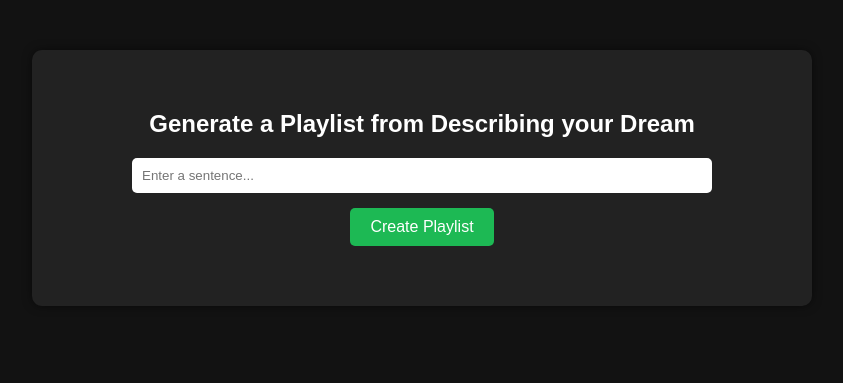
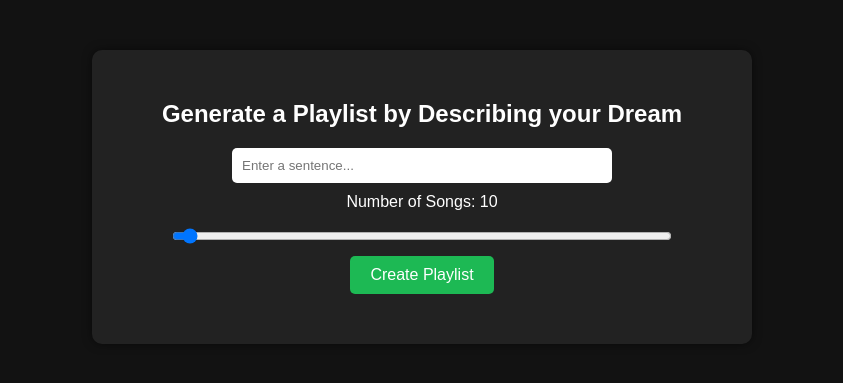
Before and after one commit to gurtajrattan/AISpotifyGenerator-DreamHacks, a Flask app: page / in a window 1280 px wide. Shown: the part 95-478 px from the top of the page, without its empty margins (218-1061 px from the left). Run offline with Flask 3, Linux system fonts and the light colour scheme.

Commit message:
different number of songs

```diff
--- a/app.py
+++ b/app.py
@@ -20,7 +20,7 @@ sp = spotipy.Spotify(auth_manager=SpotifyOAuth(
 USER_ID = os.getenv("SPOTIFY_USER_ID")
 
 # Function to search songs
-def search_songs(word, limit=10):
+def search_songs(word, limit):
     results = sp.search(q=word, type="track", limit=limit)
     tracks = results["tracks"]["items"]
     return [{"name": track["name"], "artist": track["artists"][0]["name"], "uri": track["uri"]} for track in tracks]
@@ -42,6 +42,7 @@ def index():
 @app.route('/generate_playlist', methods=['POST'])
 def generate_playlist():
     word = request.form.get('word')
+    limit = request.form.get('limit', 10, type=int)
 
     if not word:
         return jsonify({"error": "Please enter a word"}), 400
@@ -50,7 +51,7 @@ def generate_playlist():
     word = word.split()[0]  # <-- This line ensures only the first word is used
 
     # Search for tracks
-    track_list = search_songs(word)
+    track_list = search_songs(word, limit)
     track_uris = [track["uri"] for track in track_list]
 
     if not track_uris:
--- a/static/css/style.css
+++ b/static/css/style.css
@@ -15,19 +15,42 @@ header {
 }
 .container {
     margin: 50px auto;
-    max-width: 700px;
-    padding: 40px;
+    max-width: 600px;
+    padding: 30px;
     background-color: #222;
     border-radius: 10px;
     box-shadow: 0px 0px 10px rgba(0, 0, 0, 0.5);
 }
+
+.input-group {
+    display: flex;
+    justify-content: center;
+    margin-bottom: 15px;
+}
+
 input {
-    width: 80%;
+    width: 60%;
     padding: 10px;
     border: none;
     border-radius: 5px;
-    margin-bottom: 15px;
 }
+
+.slider-container {
+    display: flex;
+    flex-direction: column; /* Stack the label and slider */
+    align-items: center;
+    margin-top: 10px;
+}
+
+label {
+    font-size: 16px;
+    margin-bottom: 5px; /* Adds spacing between label and slider */
+}
+
+input[type="range"] {
+    width: 80%;
+}
+
 button {
     background-color: #1DB954;
     color: white;
--- a/templates/index.html
+++ b/templates/index.html
@@ -11,14 +11,27 @@
         Spotify Playlist Creator
     </header>
     <div class="container">
-        <h2>Generate a Playlist from Describing your Dream</h2>
+        <h2>Generate a Playlist by Describing your Dream</h2>
         <input type="text" id="sentence" placeholder="Enter a sentence...">
+
+    <br>
+
+    <div class="slider-container">
+        <label for="songCount">Number of Songs: <span id="songCountValue">10</span></label>
+        <input type="range" id="songCount" min="10" max="50" value="10" step="1" oninput="updateSongCount()">
+    </div>
+
         <button onclick="generatePlaylist()">Create Playlist</button>
         <div class="playlist" id="playlist"></div>
     </div>
     <script>
+        function updateSongCount() {
+            document.getElementById('songCountValue').textContent = document.getElementById('songCount').value;
+        }
+
         async function generatePlaylist() {
             let sentence = document.getElementById('sentence').value;
+            let songCount = document.getElementById('songCount').value;
             let playlistDiv = document.getElementById('playlist');
             playlistDiv.innerHTML = "<h3>Generating Playlist...</h3>";
 
@@ -33,7 +46,7 @@
                     headers: {
                         'Content-Type': 'application/x-www-form-urlencoded'
                     },
-                    body: new URLSearchParams({ word: sentence })
+                    body: new URLSearchParams({ word: sentence, limit: songCount })
                 });
 
                 let data = await response.json();
```
Also changed, not shown: 2 other files.
